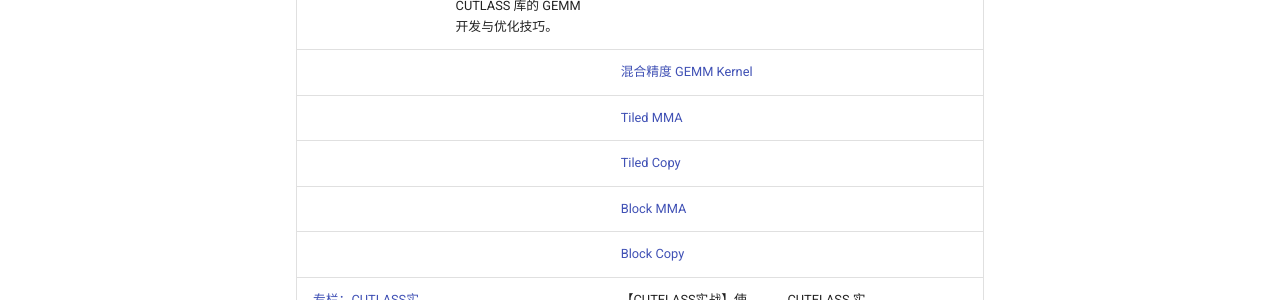
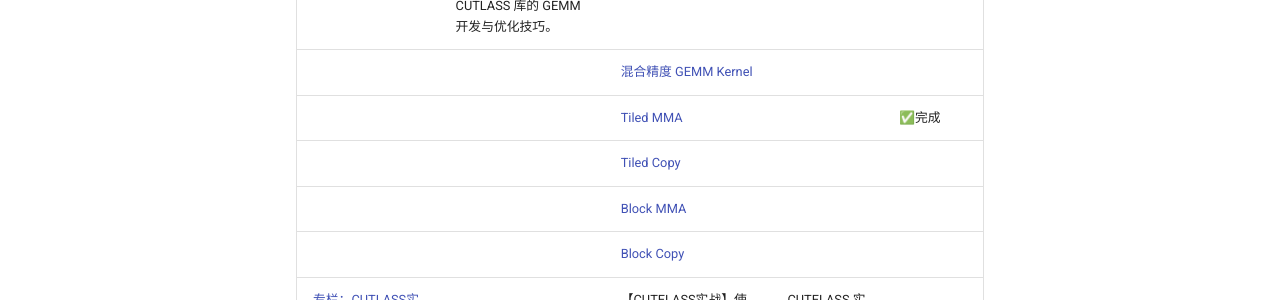
Before and after one commit to xiaozhenxu/blog, an MkDocs documentation site: the page built from docs/CUDA/文档阅读整理.md, in a window 1280 px wide and 1362 px high. Shown: the part 351-651 px from the top of the window. Built offline with MkDocs 1.6.1 and Material for MkDocs 9.7.7, drawn with Linux system fonts in a browser that asks for light colours; comment, search, counter and statistics services are not loaded.

Commit message:
update cuda doc for cute tiled mma

```diff
--- a/docs/CUDA/文档阅读整理.md
+++ b/docs/CUDA/文档阅读整理.md
@@ -4,7 +4,7 @@
 | --- | --- | --- | --- | --- |
 | [专栏：CUTLASS笔记系列](https://www.zhihu.com/column/c_1938664963049763058) | 从零实现高性能 CUDA 算子，深入解析 CUTLASS 库的 GEMM 开发与优化技巧。 | [Minimal GEMM Kernel](https://zhuanlan.zhihu.com/p/1937517614084650073) |  | ✅完成 |
 |  |  | [混合精度 GEMM Kernel](https://zhuanlan.zhihu.com/p/1940158874255602181) |  |  |
-|  |  | [Tiled MMA](https://zhuanlan.zhihu.com/p/1950555644814946318) |  |  |
+|  |  | [Tiled MMA](https://zhuanlan.zhihu.com/p/1950555644814946318) |  | ✅完成 |
 |  |  | [Tiled Copy](https://zhuanlan.zhihu.com/p/1968745447741972494) |  |  |
 |  |  | [Block MMA](https://zhuanlan.zhihu.com/p/1970162570636816559) |  |  |
 |  |  | [Block Copy](https://zhuanlan.zhihu.com/p/2004627053077627913) |  |  |
```
